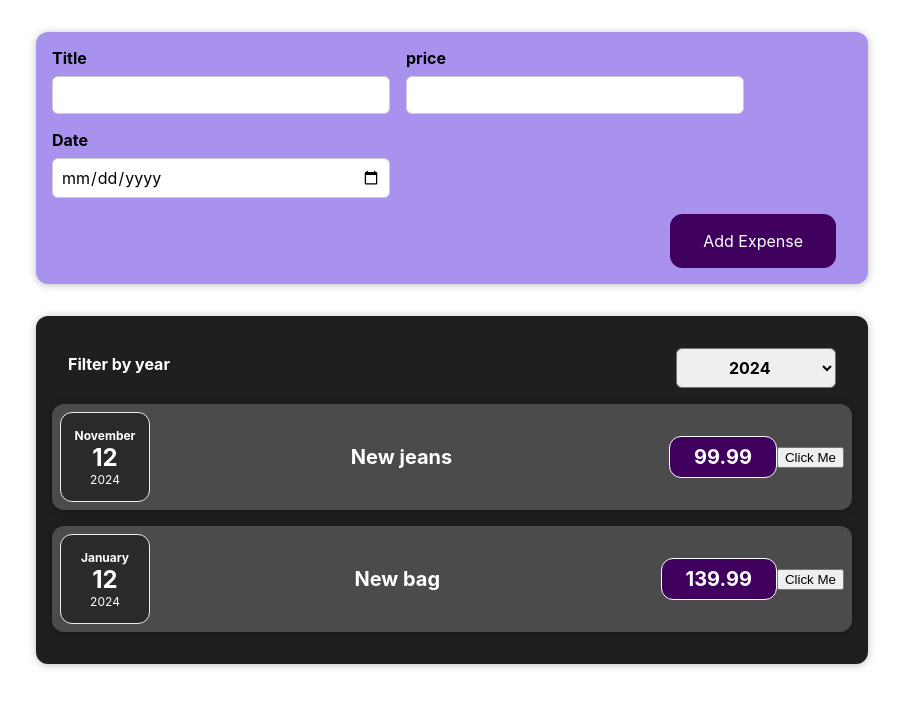
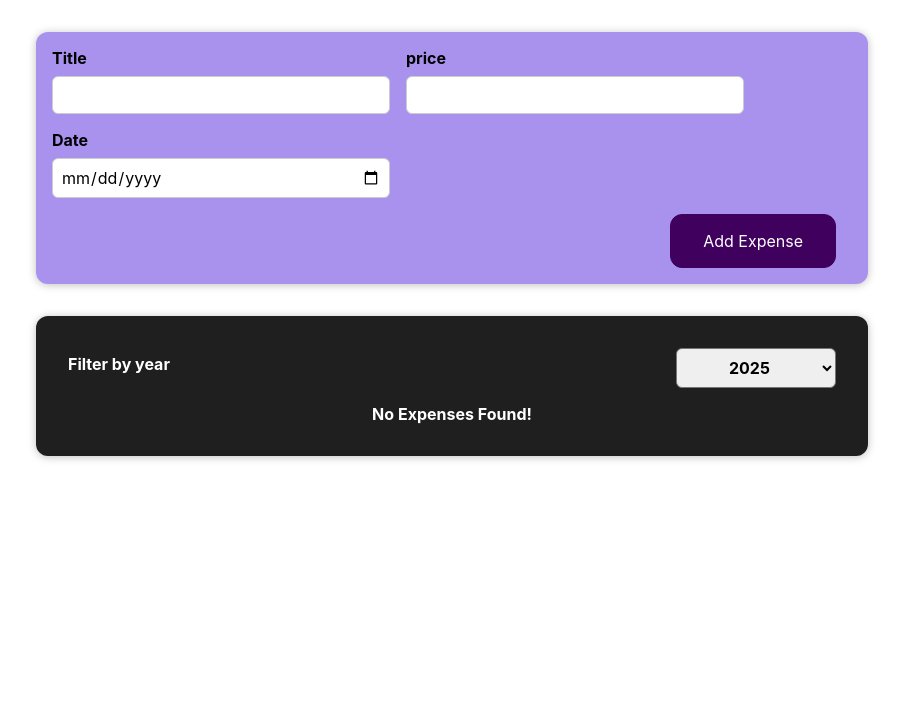
Before and after one commit to Tooma81/expenses, a React (Create React App) app: page / in a window 1280 px wide. Shown: the top 708 px of the page, without its empty margins (188-1091 px from the left). Built offline with nearby package versions, Linux system fonts and the light colour scheme.

Commit message:
Added 'no expenses found'message

```diff
--- a/src/components/Expenses/Expenses.css
+++ b/src/components/Expenses/Expenses.css
@@ -5,3 +5,8 @@
     width: 50rem;
     max-width: 95%;
 }
+
+.not-found-message {
+    color: #fff;
+    font-weight: bold;
+}
--- a/src/components/Expenses/Expenses.js
+++ b/src/components/Expenses/Expenses.js
@@ -5,7 +5,7 @@ import './Expenses.css';
 import { useState } from 'react';
 
 const Expenses = (props) => {
-    const [filterYear, setFilterYear] = useState('2024')
+    const [filterYear, setFilterYear] = useState('2025')
 
     const filterChangeHandler = (year) => {
         setFilterYear(year)
@@ -18,10 +18,19 @@ const Expenses = (props) => {
 
     return(
         <Card className='expenses'>
-            <ExpensesFilter selectedYear={filterYear} onChangeFilter={filterChangeHandler} />
-            {filteredExpenses.map((expense) => (
-                <ExpenseItem key={expense.id} data={expense}/>
-            ))}
+            <ExpensesFilter selectedYear={filterYear}
+            onChangeFilter={filterChangeHandler} />
+            {
+                filteredExpenses.length === 0 &&
+                <p className='not-found-message'>
+                    No Expenses Found!
+                </p>
+            }
+            {
+                filteredExpenses.map((expense) => (
+                    <ExpenseItem key={expense.id} data={expense}/>
+                ))
+            }
         </Card>
     )
 }
```
